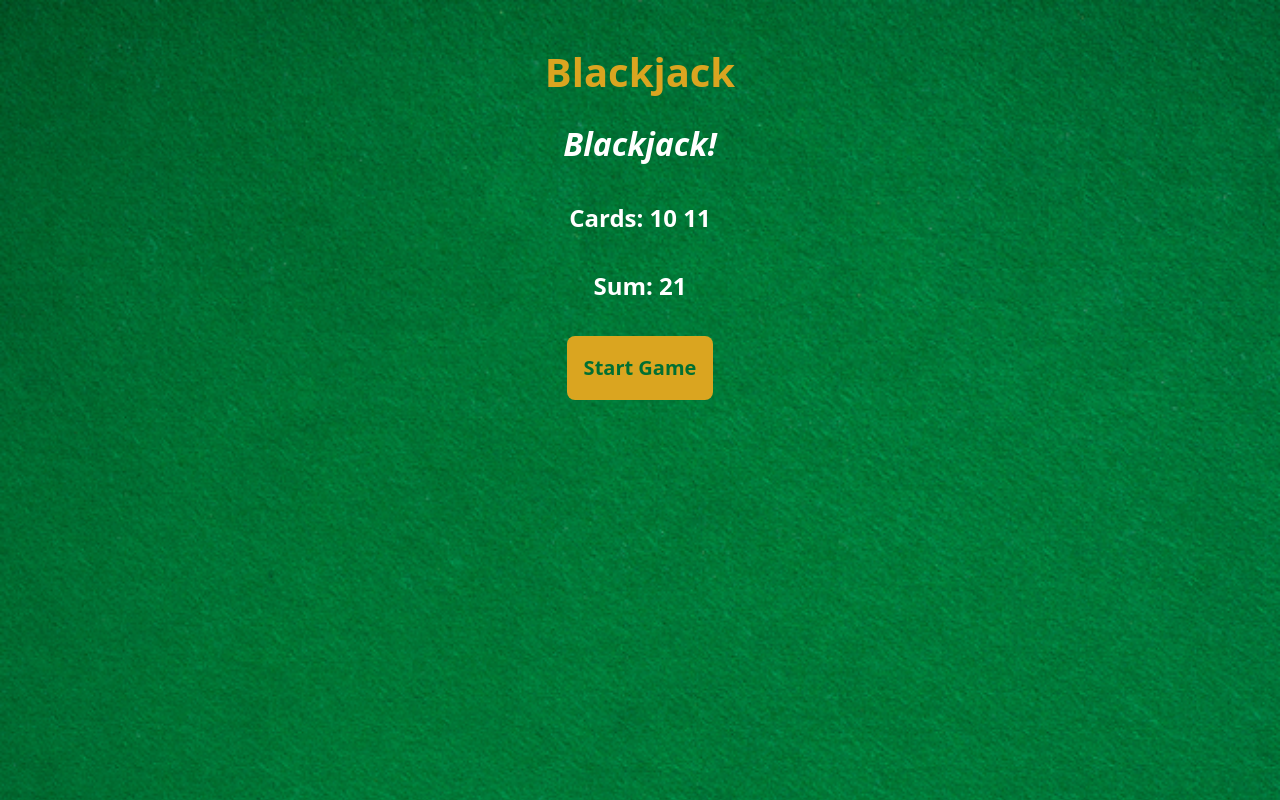
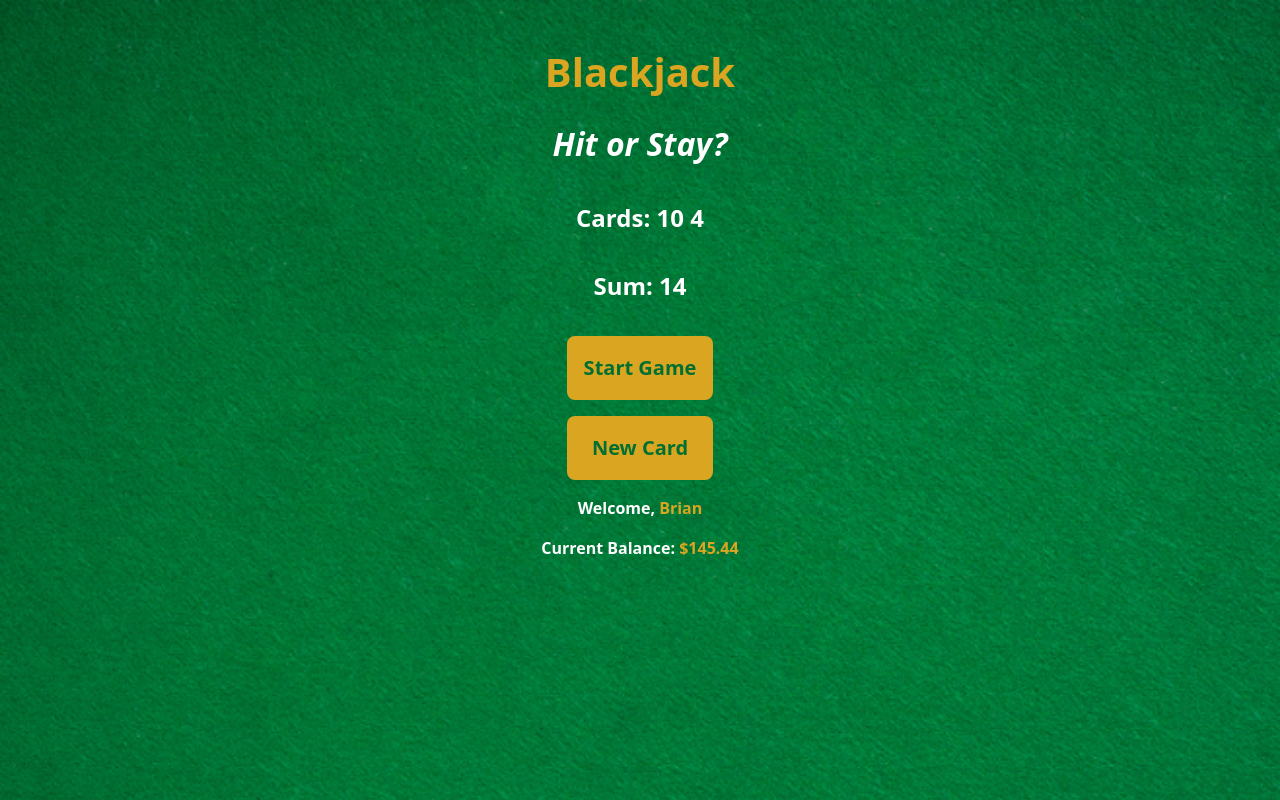
Before and after one commit to bju12290/SimpleJSBlackJack, a plain HTML site: page index.html in a window 1280 px wide. Both pictures are taken after a click on the button "Start Game". Drawn offline with nearby package versions, Linux system fonts and the light colour scheme.

Commit message:
Finished basic game mechanics

```diff
--- a/index.html
+++ b/index.html
@@ -14,12 +14,19 @@
                 <p class="d-flex justify-content-center my-3 text-white fs-2 fst-italic fw-semibold" id="message-el">Want to play a round?</p>
                 <p class="d-flex justify-content-center my-3 text-white fs-4 fw-semibold" id="cards-el">Cards:</p>
                 <p class="d-flex justify-content-center my-3 text-white fs-4 fw-semibold" id="sum-el">Sum:</p>
+                <div class="d-flex justify-content-center">
+                    <button class="btn btn-lg p-3 m-3 fw-bold" onclick="startGame()">Start Game</button>
+                </div>
+                <div class="d-flex justify-content-center">
+                    <button class="btn btn-lg p-3 px-4 fw-bold" onclick="newCard()">New Card</button>
+                </div>
+            </div>
+            <div class="col">
+                <p class="text-center text-white my-3 fw-bold">Welcome, <span id="player-el" class="fw-bolder"></span></p>
+                <p class="text-center text-white my-3 fw-semibold">Current Balance: <span id="chips-el" class="fw-bolder"></span></p>
+            </div>
             <script src="index.js"></script>
             <script src="https://cdn.jsdelivr.net/npm/bootstrap@5.3.0/dist/js/bootstrap.bundle.min.js" integrity="sha384-geWF76RCwLtnZ8qwWowPQNguL3RmwHVBC9FhGdlKrxdiJJigb/j/68SIy3Te4Bkz" crossorigin="anonymous"></script>
-            <div class="d-flex justify-content-center">
-                <button class="btn btn-lg p-3 m-3 fw-bold" onclick="startGame()">Start Game</button>
-            </div>
-        </div>
     </body>
 </div>
 </html>
--- a/index.js
+++ b/index.js
@@ -1,16 +1,52 @@
-let firstCard = 10
-let secondCard = 11
-let sum = firstCard + secondCard
+let cards = []
+let sum = 0
 let hasBlackJack = false
-let isAlive = true
+let isAlive = false
 let message = ""
 let messageEl = document.getElementById("message-el")
 let sumEl = document.getElementById("sum-el")
 let cardsEl = document.getElementById("cards-el")
 
+let player = {
+    name: "Brian",
+    balance: "$145.44"
+}
+
+let playerEl = document.getElementById("player-el")
+playerEl.textContent = player.name
+
+let chipsEl = document.getElementById("chips-el")
+chipsEl.textContent = player.balance
+
+function getRandomCard() {
+    let randomCard = Math.floor(Math.random() * 13) + 1
+    if (randomCard === 1) {
+        return 11
+    }
+    else if (randomCard > 10) {
+        return 10
+    }
+    else {
+        return randomCard
+    }
+}
+
 function startGame() {
+    isAlive = true
+    hasBlackJack = false
+    let firstCard = getRandomCard()
+    let secondCard = getRandomCard()
+    cards = [firstCard, secondCard]
+    sum = firstCard + secondCard
+    renderGame()
+}
+
+function renderGame() {
     sumEl.textContent = "Sum: " + sum
-    cardsEl.textContent = "Cards: " + firstCard + " " + secondCard
+    cardsEl.textContent = "Cards: "
+        for (let i = 0; i < cards.length; i++) {
+            cardsEl.textContent += cards[i] + " "
+        }
     if (sum <= 20) {
         message = "Hit or Stay?"
     } else if (sum === 21) {
@@ -22,3 +58,13 @@ function startGame() {
     }
     messageEl.textContent = message
 }
+
+function newCard() {
+    if (isAlive && hasBlackJack === false) {
+        console.log("Drawing a new card")
+        let card = getRandomCard()
+        sum += card
+        cards.push(card)
+        renderGame()
+    }
+}
--- a/style.css
+++ b/style.css
@@ -21,7 +21,11 @@ body {
     }
   }
 
-  button {
-    background-color: goldenrod !important;
-    color: #016f32 !important;
-  }
+button {
+  background-color: goldenrod !important;
+  color: #016f32 !important;
+}
+
+span {
+  color: goldenrod !important;
+}
```
Also changed, not shown: practice.html (added, +12 -0 lines), practice.js (+157 -0 lines).
